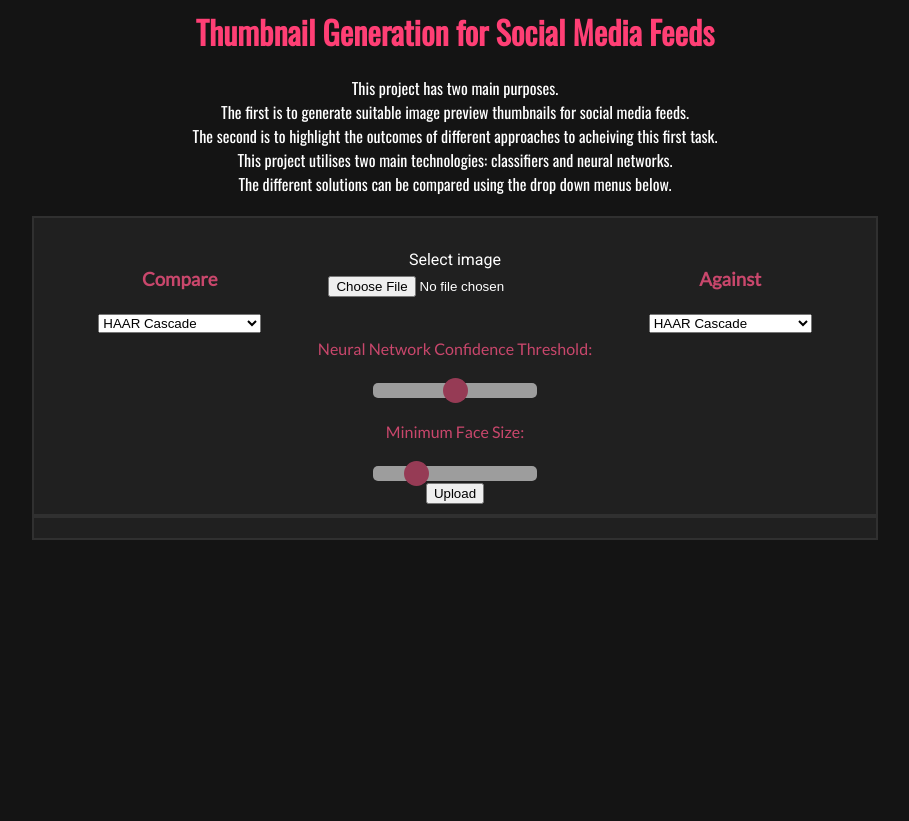
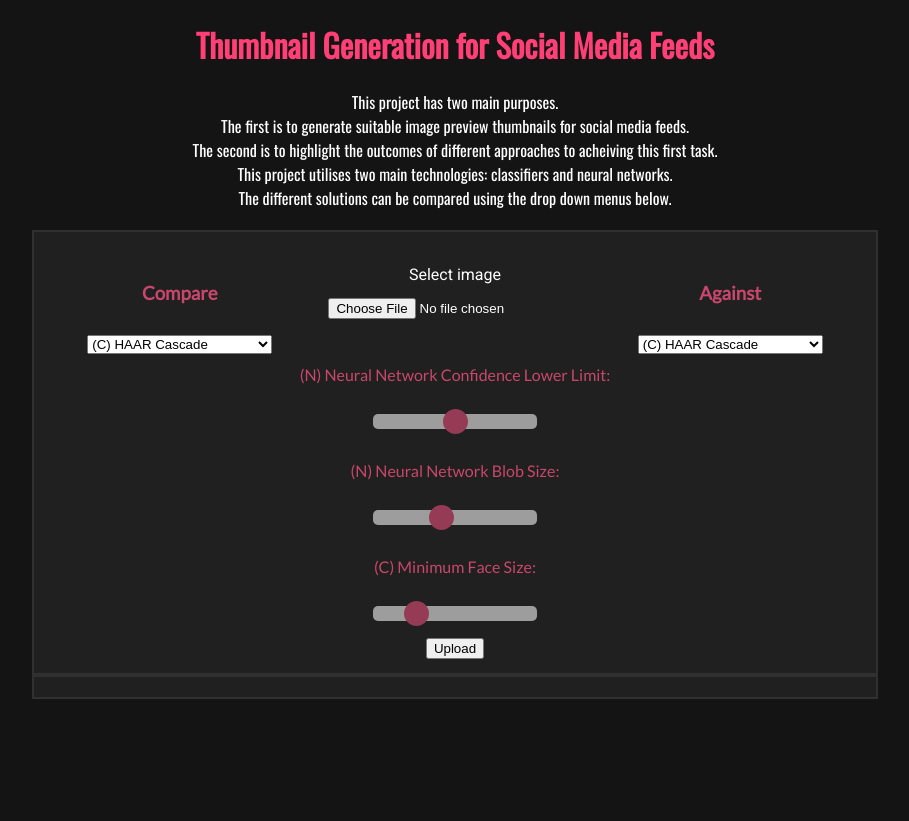
Before and after one commit to alexanderoneill/Y4-Thesis, a Flask app: page / in a window 1280 px wide. Shown: the whole page, without its empty margins (185-1094 px from the left). Before the commit the page ends 540 px from the top, so only its background shows below. Run offline with Flask 2, Linux system fonts and the light colour scheme.

Commit message:
More sliders
Improved customisability of facial detection, reworked existing sliders.
Improved code formatting
Improved efficiency of some functions

```diff
--- a/thesis/app.py
+++ b/thesis/app.py
@@ -1,6 +1,7 @@
-from flask import Flask, jsonify, make_response, request, render_template, redirect
+# IMPORTS
+from flask import Flask, jsonify, make_response, request, render_template, redirect # For handling web requests
 from werkzeug.utils import secure_filename # For sanitising input filenames
-import os
+import os # For handling local file paths
 import cropper # For processing images
 import uuid # For uniquely identifying and linking user sessions and submitted images
 
@@ -13,6 +14,7 @@
 app.config["MAX_CONTENT_LENGTH"] = 50 * (1024 ** 2) # Max filesize for uploaded images (50MB)
 app.config["ALLOWED_IMAGE_EXTENSIONS"] = ["JPEG", "JPG", "PNG", "BMP"]
 
+# Does what it says on the tin, sanitises and validates filename and filetype
 def validateFilename(filename):
 
 	# If object is not a file with an extension
@@ -31,6 +33,7 @@
 
 		return False
 
+# When user uploads image
 @app.route("/", methods=["GET", "POST"])
 def upload_image():
 
@@ -57,34 +60,16 @@
 				imagepath = ((os.path.join(app.config["IMAGE_UPLOADS"], filename))).replace(os.sep, "/")
 				image.save(imagepath)
 
-				# Get value of first dropdown
-				firstoption = request.form["firstmethod"]
-				if firstoption == "haar":
-					firstmethod = 1
-				elif firstoption == "lbp":
-					firstmethod = 2
-				elif firstoption == "lbp2":
-					firstmethod = 3
-				elif firstoption == "caffe":
-					firstmethod = 4
-
-				# Get value of second dropdown
-				secondoption = request.form["secondmethod"]
-				if secondoption == "haar":
-					secondmethod = 1
-				elif secondoption == "lbp":
-					secondmethod = 2
-				elif secondoption == "lbp2":
-					secondmethod = 3
-				elif secondoption == "caffe":
-					secondmethod = 4
-
-				givenConfidence = request.form["confidence"]
-				givenSize = request.form["size"]
+				# Get value of dropdowns and sliders
+				firstoption = int(request.form["firstmethod"])
+				secondoption = int(request.form["secondmethod"])
+				givenConfidence = int(request.form["confidence"])
+				blobSize = int(request.form["blob"])
+				givenSize = int(request.form["size"])
 
 				# Run face detection and cropper for first image, generate unique identifier for processed image
-				imageCropped = cropper.determineMethod(imagepath, firstmethod, givenConfidence, givenSize)
-				secondImageCropped = cropper.determineMethod(imagepath, secondmethod, givenConfidence, givenSize)
+				imageCropped = cropper.determineMethod(imagepath, firstoption, givenConfidence, givenSize, blobSize)
+				secondImageCropped = cropper.determineMethod(imagepath, secondoption, givenConfidence, givenSize, blobSize)
 				imageID = str(uuid.uuid4().hex)
 
 				# Generate filename for processed image, save processed image
--- a/thesis/static/scripts/showProcessedImage.js
+++ b/thesis/static/scripts/showProcessedImage.js
@@ -25,7 +25,6 @@
 					neurImageBox.style.display = "none";
 
 				}
-
 
 			}
 
--- a/thesis/static/scripts/showSliderRange.js
+++ b/thesis/static/scripts/showSliderRange.js
@@ -6,6 +6,10 @@
 var sizeoutput = document.getElementById("sizedisplay");
 sizeoutput.innerHTML = sizeslider.nodeValue;
 
+var blobslider = document.getElementById("blobslider");
+var bloboutput = document.getElementById("blobdisplay");
+bloboutput.innerHTML = blobslider.nodeValue;
+
 confslider.oninput = function() {
     confoutput.innerHTML = this.value;
 }
@@ -13,3 +17,7 @@
 sizeslider.oninput = function() {
     sizeoutput.innerHTML = this.value;
 }
+
+blobslider.oninput = function() {
+    bloboutput.innerHTML = this.value;
+}
--- a/thesis/static/stylesheets/upload.css
+++ b/thesis/static/stylesheets/upload.css
@@ -1,10 +1,9 @@
-/* Set some default dimensions */
-html, body {
-
-	height: 100%;
-	background-color: #141414;
-	scroll-behavior: smooth;
-
+* { /* This disable all CSS transitions (Bad Chrome, bad!) */
+    -o-transition-property: none !important;
+    -moz-transition-property: none !important;
+    -ms-transition-property: none !important;
+    -webkit-transition-property: none !important;
+    transition-property: none !important;
 }
 
 a {
@@ -12,39 +11,20 @@
 	text-decoration: none;
 }
 
-* { /* This disable all CSS transitions (Bad Chrome, bad!) */
-
-    -o-transition-property: none !important;
-    -moz-transition-property: none !important;
-    -ms-transition-property: none !important;
-    -webkit-transition-property: none !important;
-    transition-property: none !important;
-
+.container {
+	padding-bottom: 50px;
 }
 
-.header {
-
-	font-family: 'Oswald', sans-serif;
-	text-align: center;
-  	top: 50%;
-	left: 50%;
-	color: #ff3f75;
-
+.custom-file-container {
+	float: left;
+	width:34%;
 }
 
-.subtitle {
-
-	font-family: 'Oswald', sans-serif;
+.custom-file-input {
 	color: white;
-	text-align: center;
-	top: 70%;
-	left: 50%;
-	padding-bottom: 20px;
-
 }
 
 .form-container {
-
 	font-family: 'Lato', sans-serif;
 	border: 2px solid #303030;
 	background-color: #202020;
@@ -58,26 +38,26 @@
 }
 
 .form-header {
-
 	font-family: 'Roboto', sans-serif;
 	color: white;
-
 }
 
-.custom-file-input {
-
-	color: white;
-
+/* Set some default dimensions */
+html, body {
+	height: 100%;
+	background-color: #141414;
+	scroll-behavior: smooth;
 }
 
-.container {
-
-	padding-bottom: 50px;
-
+.header-container {
+	font-family: 'Oswald', sans-serif;
+	text-align: center;
+  	top: 50%;
+	left: 50%;
+	color: #ff3f75;
 }
 
-.result-container-1 {
-
+.result-1-container {
 	font-family: 'Lato', sans-serif;
 	border: 0px;
 	line-height: 2em;
@@ -86,11 +66,9 @@
 	padding: 0px;
 	text-align: center;
 	float: left;
-
 }
 
-.result-container-2 {
-
+.result-2-container {
 	font-family: 'Lato', sans-serif;
 	border: 0px;
 	line-height: 2em;
@@ -99,34 +77,20 @@
 	padding: 0px;
 	text-align: center;
 	float: right;
-
 }
 
-.radio-select-1 {
-
+.dropdown-container {
 	float: left;
 	width: 33%;
-
 }
 
-.radio-select-2 {
-
-	float: left;
-	width: 33%;
-
-}
-
-.custom-file {
-
-	float: left;
-	width:34%;
-
-}
-
-.upload-form {
-
-	margin: 0px
-
+.subtitle-container {
+	font-family: 'Oswald', sans-serif;
+	color: white;
+	text-align: center;
+	top: 70%;
+	left: 50%;
+	padding-bottom: 20px;
 }
 
 .slider {
@@ -141,7 +105,7 @@
 	transition: opacity .2s;
   }
 
-  .slider::-webkit-slider-thumb {
+.slider::-webkit-slider-thumb {
 	-webkit-appearance: none;
 	appearance: none;
 	width: 25px;
@@ -151,10 +115,14 @@
 	cursor: pointer;
   }
 
-  .slider::-moz-range-thumb {
+.slider::-moz-range-thumb {
 	width: 25px;
 	height: 25px;
 	border-radius: 50%;
 	background: #c9476c;
 	cursor: pointer;
   }
+
+.upload-form {
+	margin: 0px
+}
--- a/thesis/templates/public/upload_image.html
+++ b/thesis/templates/public/upload_image.html
@@ -1,108 +1,75 @@
+<!DOCTYPE html>
 <html>
-
 	<head>
-
-		<link rel = "icon" type = "image/png" href = "static/favicon.png">
-		<link rel = "stylesheet" href = "static/stylesheets/upload.css">
+		<meta charset="utf-8">
+		<link rel="icon" type="image/png" href="static/favicon.png">
+		<link rel="stylesheet" href="static/stylesheets/upload.css">
 		<link rel="preconnect" href="https://fonts.gstatic.com">
 		<link href="https://fonts.googleapis.com/css2?family=Lato&family=Oswald&family=Roboto&display=swap" rel="stylesheet">
-
 	</head>
-
 	<body>
-
-		<div class = "container">
-
-			<div class = "header">
-
+		<div class="container">
+			<div class="header-container">
 				<h1>Thumbnail Generation for Social Media Feeds</h1>
-
 			</div>
-
-			<div class = "subtitle">
-
+			<div class="subtitle-container">
 				This project has two main purposes.<br>
 				The first is to generate suitable image preview thumbnails for social media feeds.<br>
 				The second is to highlight the outcomes of different approaches to acheiving this first task.<br>
 				This project utilises two main technologies: classifiers and neural networks.<br>
 				The different solutions can be compared using the drop down menus below.<br>
-
 			</div>
-
-			<div class = "form-container">
-
-				<form action = "/" method = "POST" enctype="multipart/form-data" class = "upload-form">
-
-					<div class = "radio-select-1">
-
+			<div class="form-container">
+				<form class="upload-form" action="/" method="POST" enctype="multipart/form-data">
+					<div class="dropdown-container">
 						<h3>Compare</h3>
-						<select name = "firstmethod" id = "firstmethod">
-							<option value = "haar">HAAR Cascade</option>
-							<option value = "lbp">LBP Cascade</option>
-							<option value = "lbp2">LBP Improved Cascade</option>
-							<option value = "caffe">CAFFE Model</option>
+						<select name="firstmethod" id="firstmethod">
+							<option value="1">(C) HAAR Cascade</option>
+							<option value="2">(C) LBP Cascade</option>
+							<option value="3">(C) LBP Improved Cascade</option>
+							<option value="4">(N) CAFFE Model</option>
 						</select>
-
 					</div>
-
-					<div class = "custom-file">
-
-						<label class = "form-header">Select image</label><br>
-
-						<input type = "file" class = "custom-file-input" name = "image" id = "image">
-
+					<div class="custom-file-container">
+						<label class="form-header">Select image</label><br>
+						<input class="custom-file-input" id="image" type="file" name="image">
 					</div>
-
-					<div class = "radio-select-2">
-
+					<div class="dropdown-container">
 						<h3>Against</h3>
-						<select name = "secondmethod" id = "secondmethod">
-							<option value = "haar">HAAR Cascade</option>
-							<option value = "lbp">LBP Cascade</option>
-							<option value = "lbp2">LBP Improved Cascade</option>
-							<option value = "caffe">CAFFE Model</option>
+						<select name="secondmethod" id="secondmethod">
+							<option value="1">(C) HAAR Cascade</option>
+							<option value="2">(C) LBP Cascade</option>
+							<option value="3">(C) LBP Improved Cascade</option>
+							<option value="4">(N) CAFFE Model</option>
 						</select>
-
 					</div>
-
 					<div>
-						<p>Neural Network Confidence Threshold: <span id="confdisplay"></span></p>
-						<input type = "range" min = "0" max = "100" value = "50" class = "slider" id = "confslider" name = "confidence">
-						<p>Minimum Face Size: <span id="sizedisplay"></span></p>
-						<input type = "range" min = "10" max = "100" value = "30" class = "slider" id = "sizeslider" name = "size">
+						<p>(N) Neural Network Confidence Lower Limit: <span id="confdisplay"></span></p>
+						<input class="slider" id="confslider" type="range" min="0" max="100" value="50" name="confidence">
+						<p>(N) Neural Network Blob Size: <span id="blobdisplay"></span></p>
+						<input class="slider" id="blobslider" type="range" min="100" max="600" value="300" name="blob">
+						<p>(C) Minimum Face Size: <span id="sizedisplay"></span></p>
+						<input class="slider" id="sizeslider" type="range" min="10" max="100" value="30" name="size">
 					</div>
-
-					<button type = "submit" class = "btn btn-primary">Upload</button>
-
+					<button class="btn btn-primary" type="submit">Upload</button>
 				</form>
-
 			</div>
-
-			<div class = "form-container">
-
-				<div class = "result-container-1" id = "classimageframe">
-
+			<div class="form-container">
+				<div class="metrics-container" id="metrics-container">
+					<span id="metrics-display-confidence"></span>
+					<span id="metrics-display-size"></span>
+				</div>
+				<div class="result-1-container" id="classimageframe">
 					<h2>Result 1</h2>
-
-					<img id = "classsourceimage">
-
+					<img id="classsourceimage">
 				</div>
-
-				<div class = "result-container-2" id = "neurimageframe">
-
+				<div class="result-2-container" id="neurimageframe">
 					<h2>Result 2</h2>
-
-					<img id = "neursourceimage">
-
+					<img id="neursourceimage">
 				</div>
-
 			</div>
-
 		</div>
-
-		<script type = "text/javascript" src = "static/scripts/showProcessedImage.js"></script>
-		<script type = "text/javascript" src = "static/scripts/showSliderRange.js"></script>
-
+		<script type="text/javascript" src="static/scripts/showProcessedImage.js"></script>
+		<script type="text/javascript" src="static/scripts/showSliderRange.js"></script>
 	</body>
-
 </html>
```
Also changed, not shown: thesis/cropper.py (+7 -8 lines), thesis/models/model1proto.txt (renamed from thesis/deploy.prototxt.txt), 1 other file.
